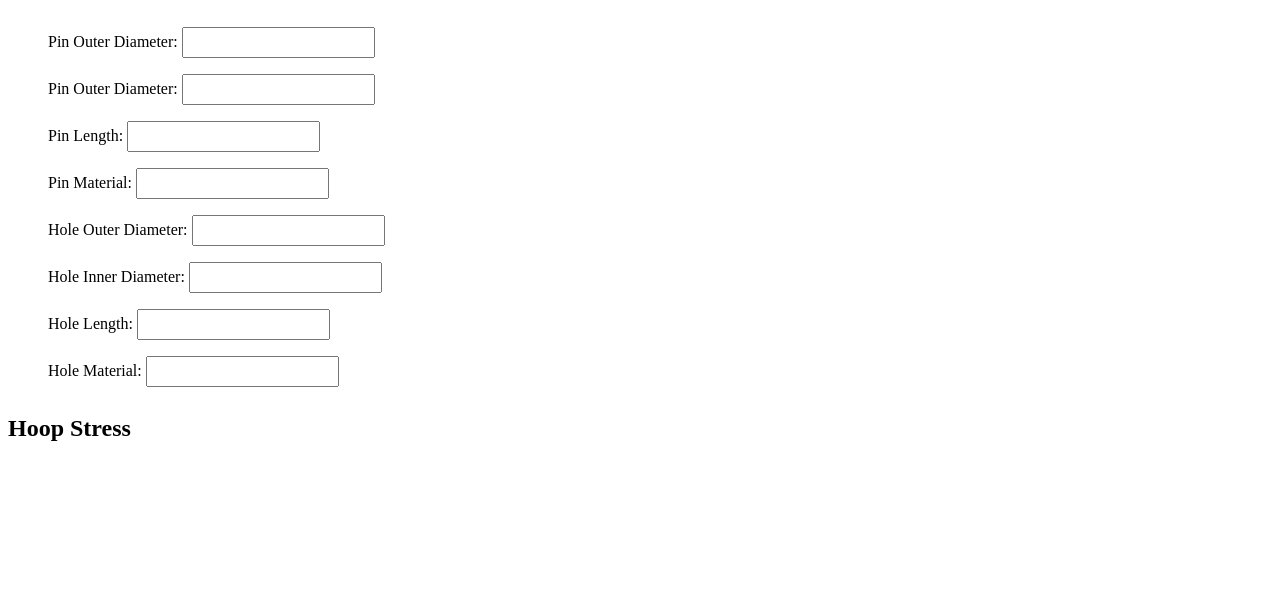
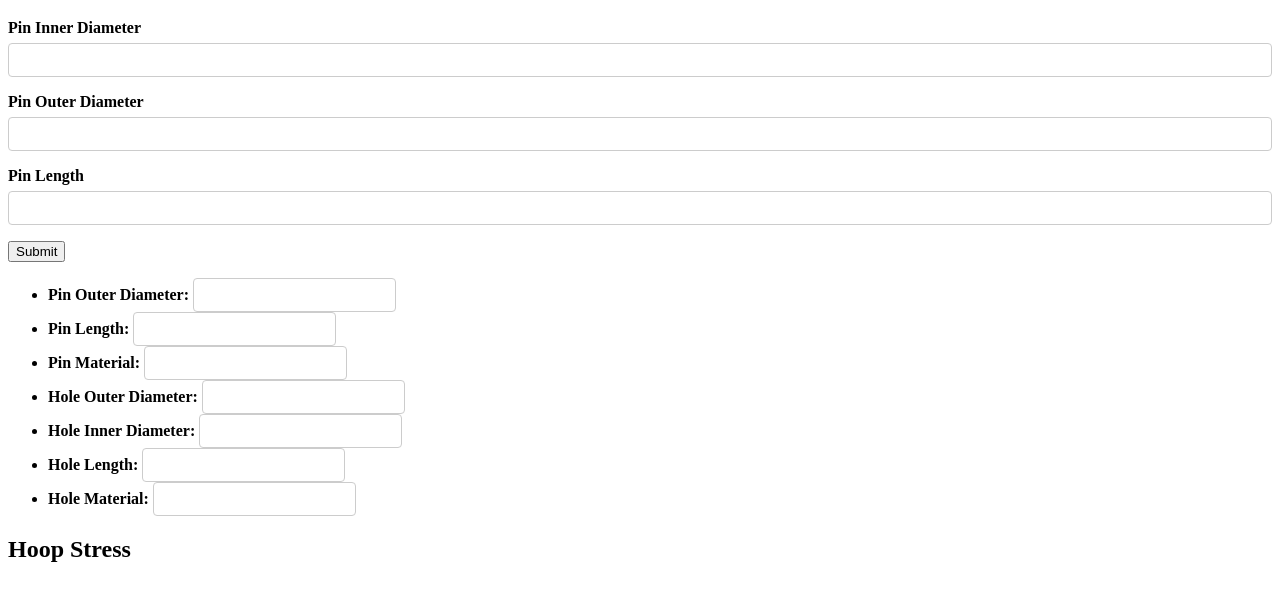
Before and after one commit to Michael-LangCodes/EngCalc, a plain HTML site: page PressFit/index.html in a window 1280 px wide. Shown: the part 61-662 px from the top of the page. Drawn offline with Linux system fonts and the light colour scheme.

Commit message:
Form Modification Tests

```diff
--- a/PressFit/css/style.css
+++ b/PressFit/css/style.css
@@ -3,26 +3,26 @@ h1{
     justify-content: center;
 }
 
-/* Form Input Styling*/
+/*Form Styling*/
 .form-group {
   display: flex;
-  align-items: center;
-  margin-bottom: 10px;
-}
-
-ul {
-    list-style-type: none;
-}
-
-li{
-    padding: 0.5rem 0;
+  flex-direction: column;
+  margin-bottom: 16px;
 }
 
 label {
-  width: 150px;
+  margin-bottom: 6px;
+  font-weight: 600;
 }
 
 input {
-  flex: 1;
-  padding: 6px;
+  padding: 8px 10px;
+  font-size: 14px;
+  border: 1px solid #ccc;
+  border-radius: 4px;
 }
+
+input:focus {
+  outline: none;
+  border-color: #4a90e2;
+}
--- a/PressFit/index.html
+++ b/PressFit/index.html
@@ -8,12 +8,25 @@
 </head>
 <body>
     <h1 id="title">Press Fit Calculator</h1>
-    <form id="Calculation Inputs">
+    <form id="calculationInputs">
+        <div class="form-group">
+            <label for="pinID">Pin Inner Diameter</label>
+            <input id="pinID" type="text">
+        </div>
+
+        <div class="form-group">
+            <label for="pinOD">Pin Outer Diameter</label>
+            <input id="pinOD" type="text">
+        </div>
+
+        <div class="form-group">
+            <label for="password">Pin Length</label>
+            <input id="password" type="password">
+        </div>
+
+  <button type="submit">Submit</button>
+
         <ul>
-            <li>
-                <label for="pinOD">Pin Outer Diameter:</label>
-                <input type="text" id="pinOD" name="pinOD">
-            </li>
             <li>
                     <label for="pinOD">Pin Outer Diameter:</label>
                     <input type="text" id="pinOD" name="pinOD">
```
